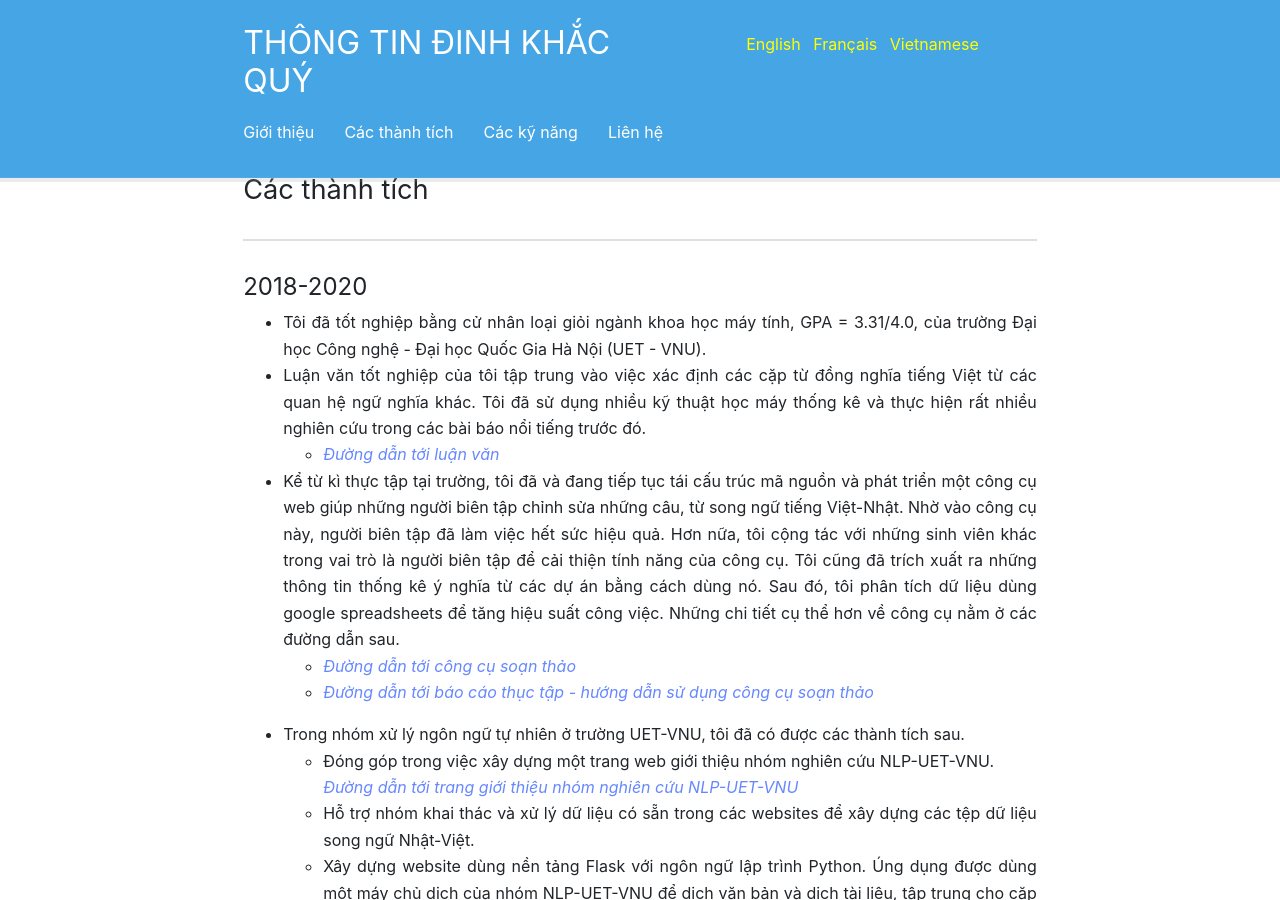
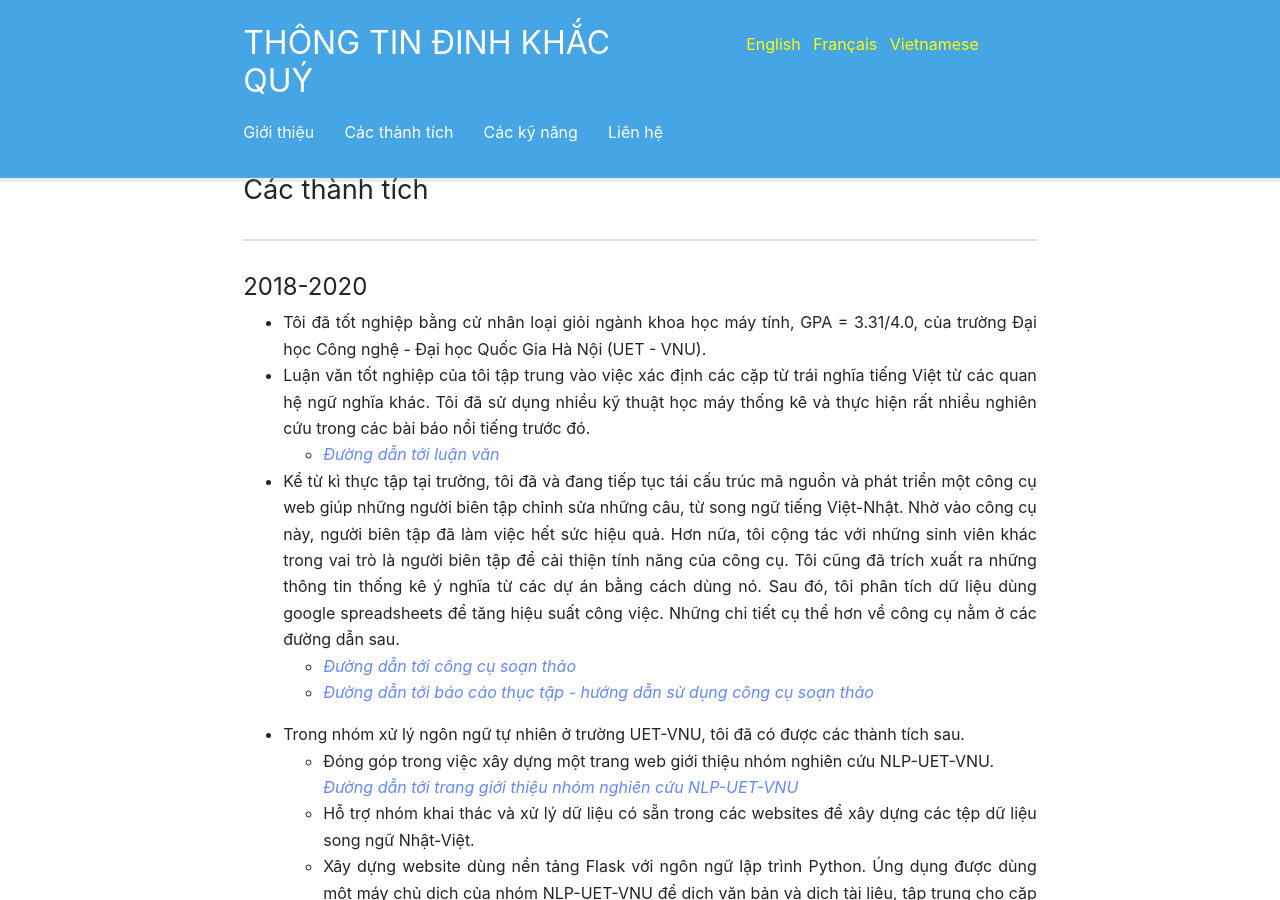
Before and after one commit to christianezeani/panthera-jekyll, a Jekyll site: the page built from vi/Achievement.md, in a window 1280 px wide and 900 px high. Built offline with Jekyll 4.4.1, drawn with Linux system fonts in a browser that asks for light colours.

Commit message:
update content

```diff
--- a/vi/Achievement.md
+++ b/vi/Achievement.md
@@ -10,7 +10,7 @@ order: 3
 
 #### 2018-2020
 * Tôi đã tốt nghiệp bằng cử nhân loại giỏi ngành khoa học máy tính, GPA = 3.31/4.0, của trường Đại học Công nghệ - Đại học Quốc Gia Hà Nội (UET - VNU).
-* Luận văn tốt nghiệp của tôi tập trung vào việc xác định các cặp từ đồng nghĩa tiếng Việt từ các quan hệ ngữ nghĩa khác. Tôi đã sử dụng nhiều kỹ thuật học máy thống kê và thực hiện rất nhiều nghiên cứu trong các bài báo nổi tiếng trước đó.
+* Luận văn tốt nghiệp của tôi tập trung vào việc xác định các cặp từ trái nghĩa tiếng Việt từ các quan hệ ngữ nghĩa khác. Tôi đã sử dụng nhiều kỹ thuật học máy thống kê và thực hiện rất nhiều nghiên cứu trong các bài báo nổi tiếng trước đó.
     * [*Đường dẫn tới luận văn*](https://drive.google.com/file/d/1PT8kAXZ1uPSEA3Tmh38V5i0E-Z30ZfW8/view?usp=sharing){:target="_blank"}
 
 * Kể từ kì thực tập tại trường, tôi đã và đang tiếp tục tái cấu trúc mã nguồn và phát triển một công cụ web giúp những người biên tập chỉnh sửa những câu, từ song ngữ tiếng Việt-Nhật. Nhờ vào công cụ này, người biên tập đã làm việc hết sức hiệu quả. Hơn nữa, tôi cộng tác với những sinh viên khác trong vai trò là người biên tập để cải thiện tính năng của công cụ. Tôi cũng đã trích xuất ra những thông tin thống kê ý nghĩa từ các dự án bằng cách dùng nó. Sau đó, tôi phân tích dữ liệu dùng google spreadsheets để  tăng hiệu suất công việc. Những chi tiết cụ thể hơn về công cụ nằm ở các đường dẫn sau.
```
